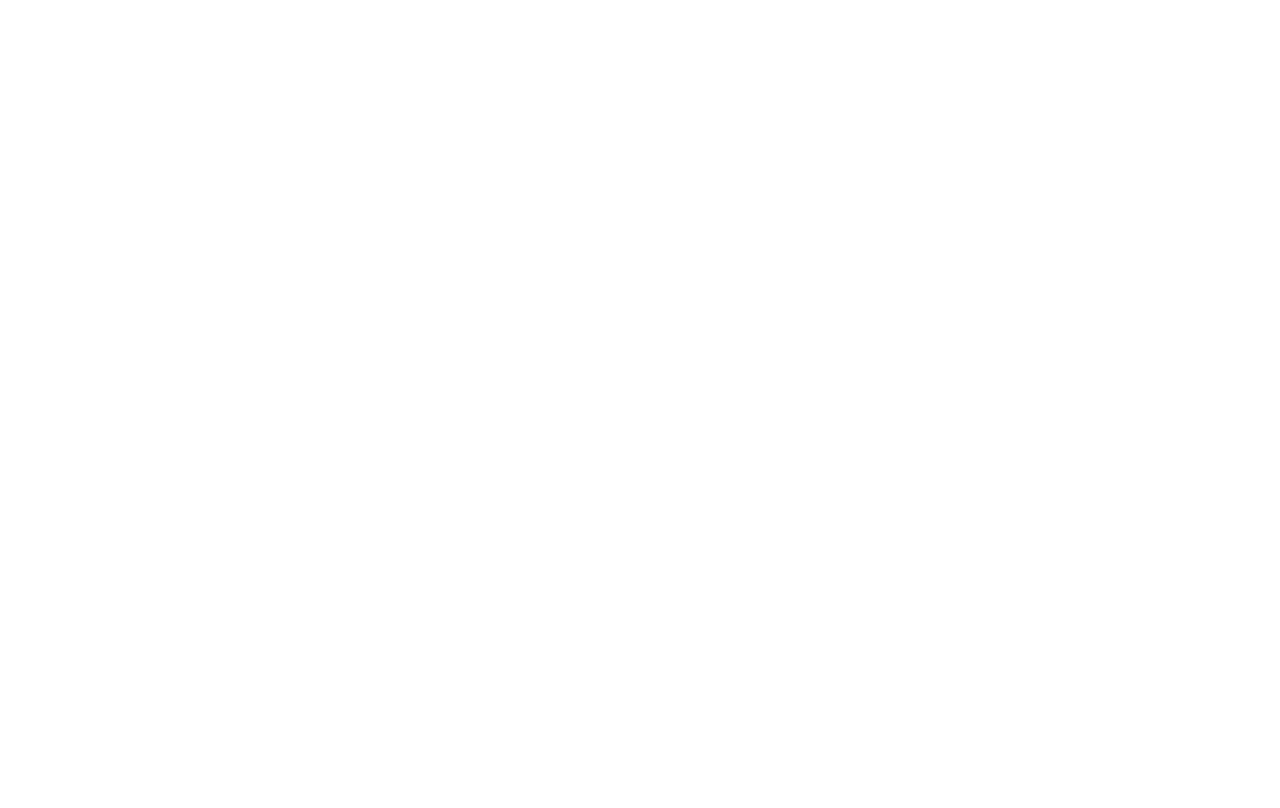
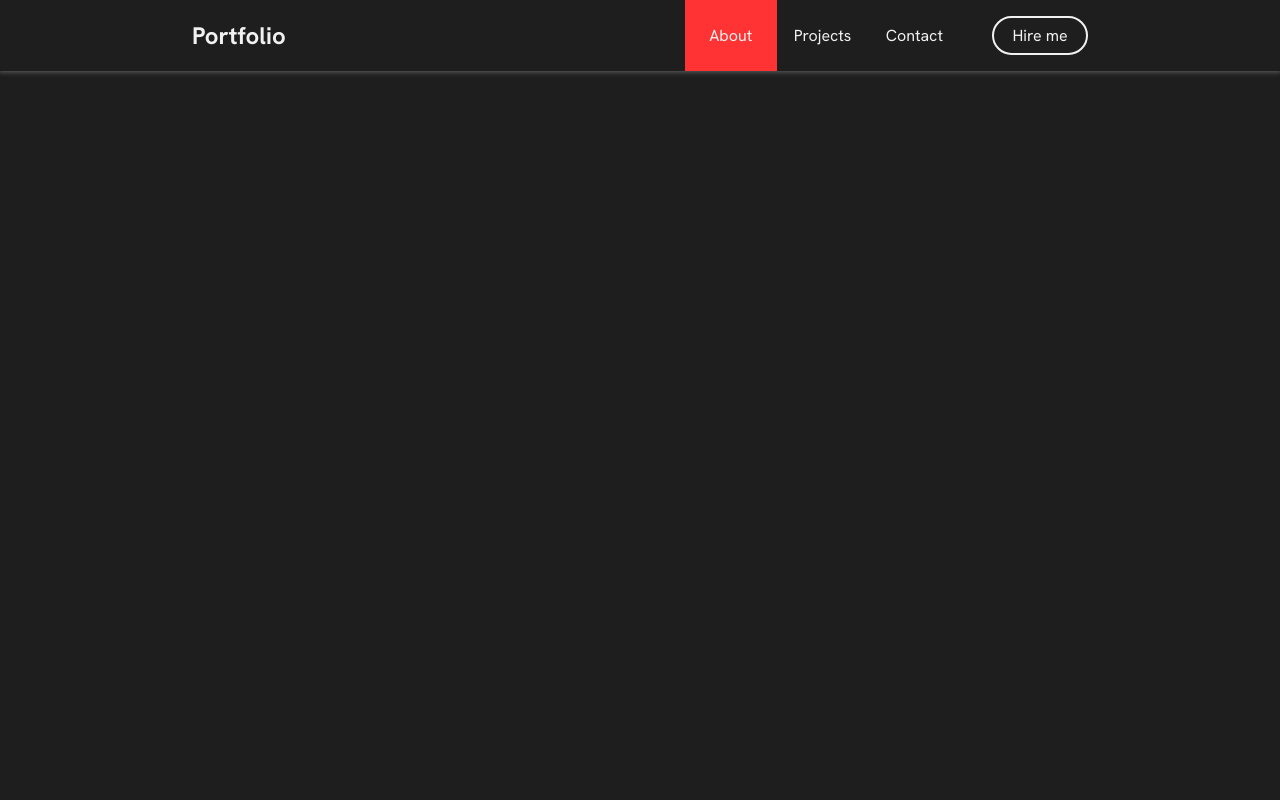
Before and after one commit to TahiryAllaoui/portfolio, a React (Vite) app: page / in a window 1280 px wide. Built offline with nearby package versions, Linux system fonts and the light colour scheme.

Commit message:
Header done

```diff
--- a/src/components/App.tsx
+++ b/src/components/App.tsx
@@ -1,12 +1,19 @@
-import { BrowserRouter } from 'react-router-dom'
+import { BrowserRouter, Routes, Route } from 'react-router-dom'
 import '../style/App.scss'
+import Header from './Header'
 
 function App() {
 
   return (
     <BrowserRouter>
       <div className='app'>
-
+        <Header />
+        <Routes>
+          <Route path='/' element={<></>} />
+          <Route path='/projects' element={<></>} />
+          <Route path='/contact' element={<></>} />
+          <Route path='/hiring' element={<></>} />
+        </Routes>
       </div>
     </BrowserRouter>
   )
--- a/src/components/Header.tsx
+++ b/src/components/Header.tsx
@@ -1,3 +1,4 @@
+import { Link } from 'react-router-dom';
 import '../style/Header.scss';
 
 
@@ -6,6 +7,10 @@
         <div className='Header'>
             <h2>Portfolio</h2>
             <div className="assets">
+                <Link to='/' className='links'>About</Link>
+                <Link to='/projects' className='links'>Projects</Link>
+                <Link to='/contact' className='links'>Contact</Link>
+                <Link to='/hiring' className='links'>Hire me</Link>
             </div>
         </div>
     )
--- a/src/style/App.scss
+++ b/src/style/App.scss
@@ -1,9 +1,12 @@
+@import '../style/colors.scss';
+
 #root {
   width: 100%;
   height: 100%;
 }
 
 .app {
+  background-color: $Primary;
   width: 100%;
   height: 100%;
 }
--- a/src/style/Header.scss
+++ b/src/style/Header.scss
@@ -0,0 +1,50 @@
+@import '../style/colors.scss';
+
+.Header {
+    display: flex;
+    justify-content: space-between;
+    padding: 0 15%;
+    background-color: $Primary;
+    color: $Color;
+    box-shadow: 0 0 5px 1px #f1f1f153;
+
+    .assets {
+        display: flex;
+        justify-content: space-between;
+        align-items: center;
+        width: 45%;
+
+
+
+        .links {
+
+            &:first-child {
+                background-color: $Secondary;
+            }
+
+            &:hover {
+                background-color: $Tertiary;
+            }
+
+            &:last-child {
+                height: 50%;
+                border: 2px solid #f1f1f1;
+                border-radius: 5rem;
+                margin-left: 2rem;
+
+                &:hover {
+                    background-color: #f1f1f128;
+                }
+            }
+
+            transition: background-color 300ms;
+            color: $Color;
+            text-decoration: none;
+            width: 25%;
+            height: 100%;
+            display: flex;
+            justify-content: center;
+            align-items: center;
+        }
+    }
+}
--- /dev/null
+++ b/src/style/colors.scss
@@ -0,0 +1,5 @@
+$Primary: #1e1e1e;
+$Secondary: #FF3333;
+$Tertiary: #800000;
+$Color: #F1F1F1;
+$Hover: #FF6666;
--- a/src/style/index.css
+++ b/src/style/index.css
@@ -6,12 +6,16 @@
 :root {
   width: 100%;
   height: 100%;
+  display: flex;
+  align-items: center;
+  justify-content: center;
 }
 
 body {
   font-family: 'Hanken', sans-serif;
   width: 100%;
   height: 100%;
+  margin: 0;
 }
 
 * {
```
